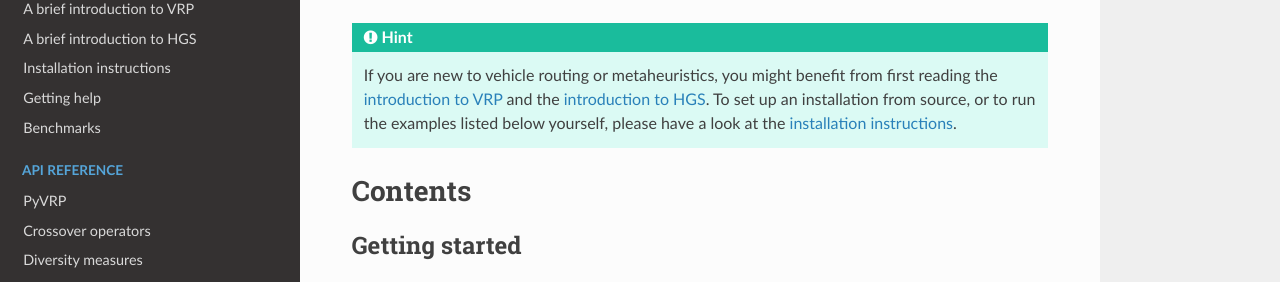
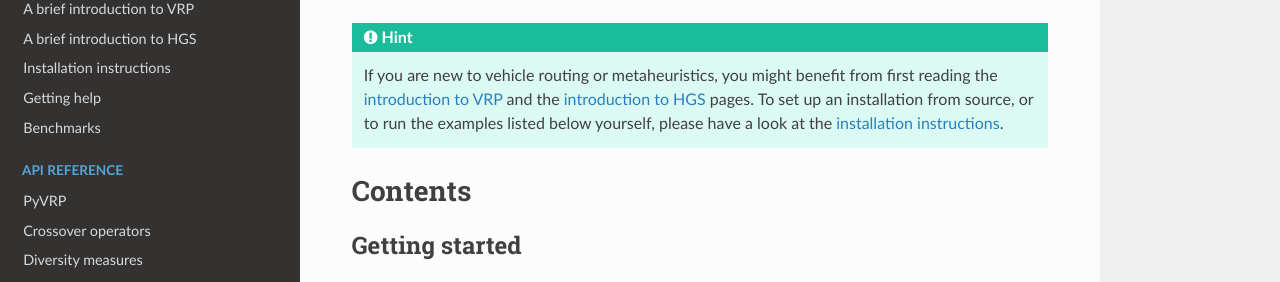
Before and after one commit to PyVRP/PyVRP, a Sphinx documentation site: the page built from docs/source/index.rst, in a window 1280 px wide and 900 px high, scrolled down 543 px. Shown: the part 168-450 px from the top of the window. Built offline with Sphinx 7.4.7 and the Read the Docs theme 2.0.0, drawn with Linux system fonts in a browser that asks for light colours; pages that are not in the unit, such as notebooks, are missing from menus.

Commit message:
Update README and index

```diff
--- a/docs/source/index.rst
+++ b/docs/source/index.rst
@@ -18,7 +18,7 @@ It can be installed through *pip* via
 
 .. hint::
 
-    If you are new to vehicle routing or metaheuristics, you might benefit from first reading the :doc:`introduction to VRP <setup/introduction_to_vrp>` and the :doc:`introduction to HGS <setup/introduction_to_hgs>`.
+    If you are new to vehicle routing or metaheuristics, you might benefit from first reading the :doc:`introduction to VRP <setup/introduction_to_vrp>` and the :doc:`introduction to HGS <setup/introduction_to_hgs>` pages.
     To set up an installation from source, or to run the examples listed below yourself, please have a look at the :doc:`installation instructions <setup/installation>`.
 
 Contents
```
Also changed, not shown: README.md (+6 -4 lines).
